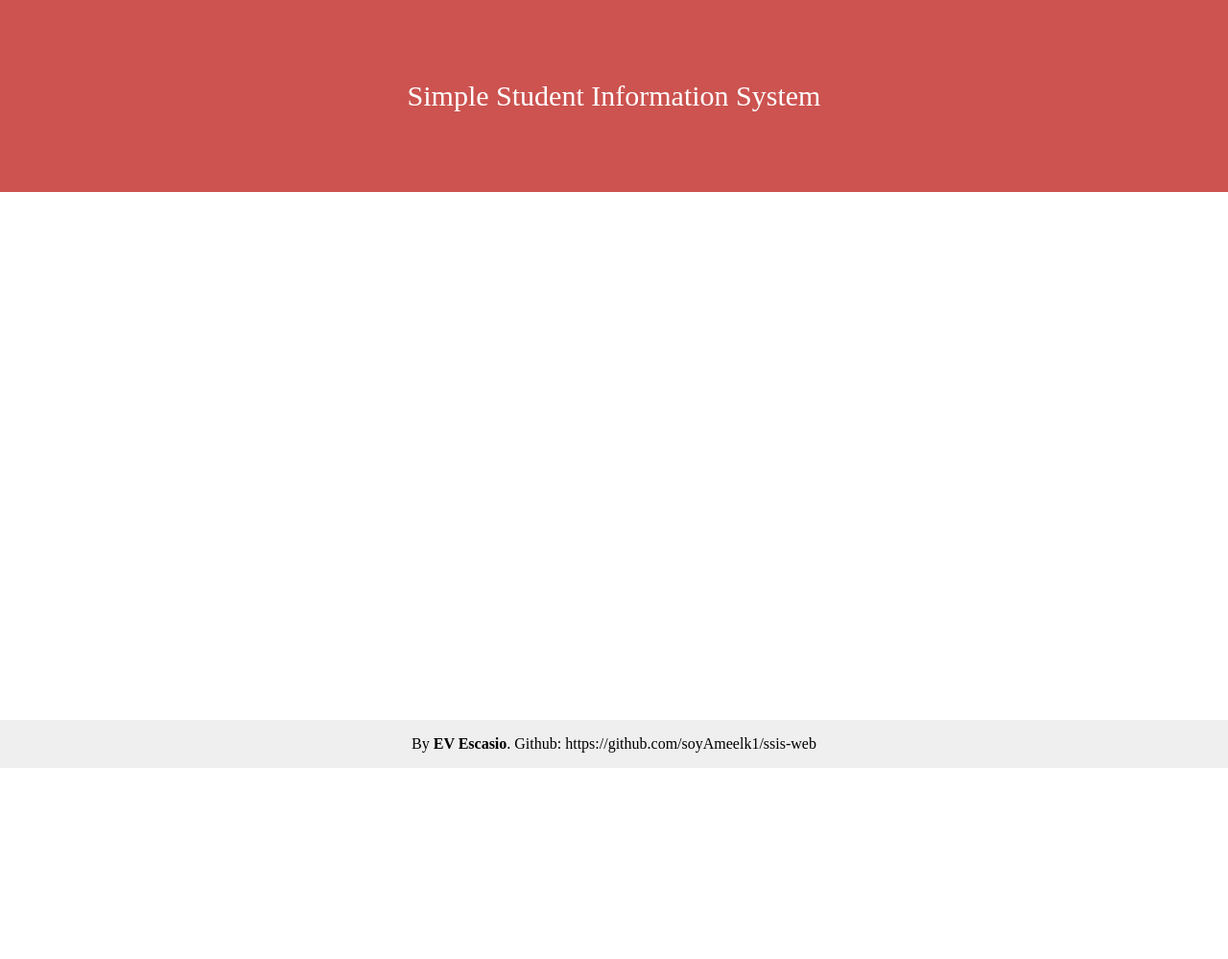
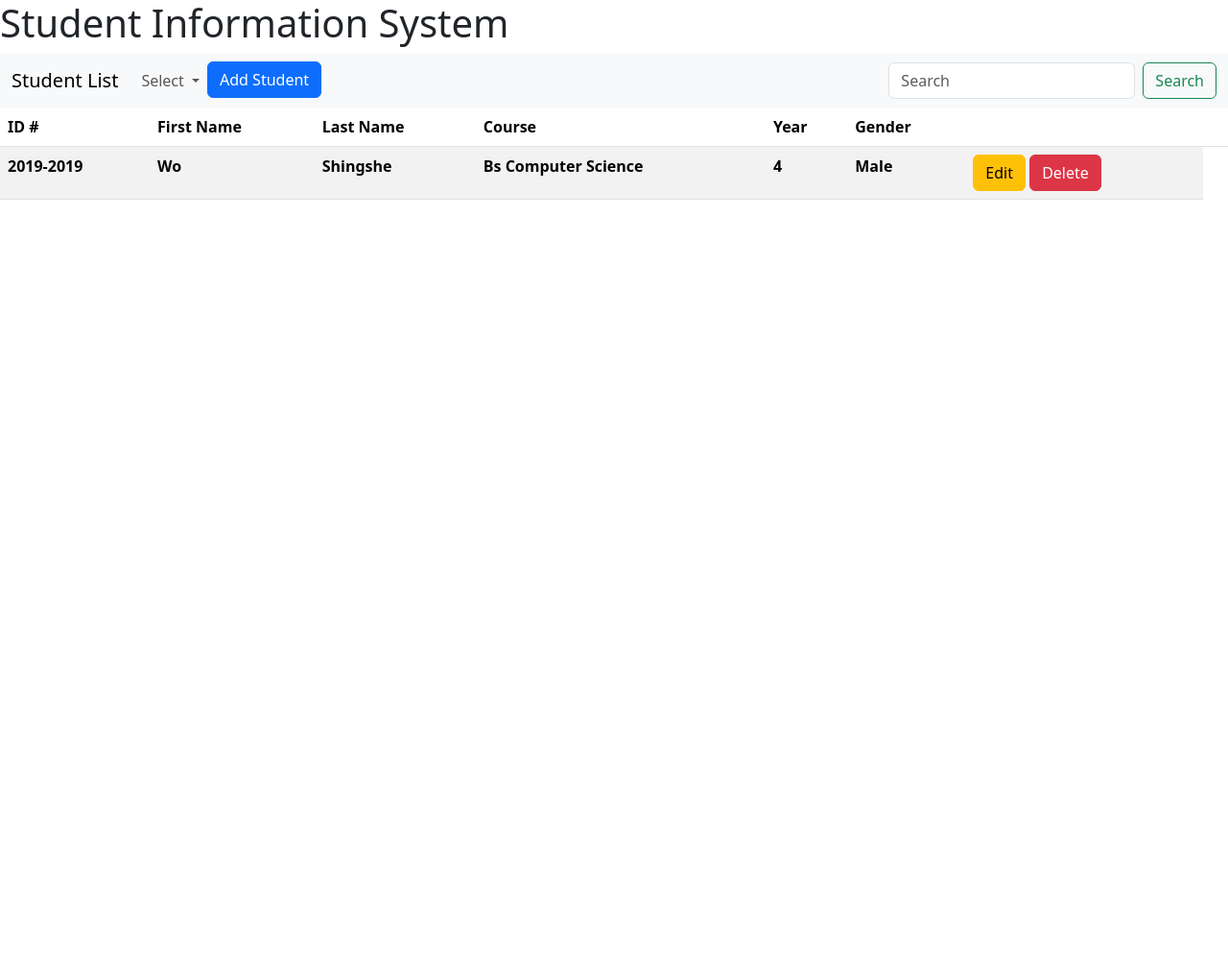
Before and after one commit to soyAmeelk1/ssis-web, a Flask app: page / in a window 1280 px wide. Shown: the top 999 px of the page at 96% size. After the commit the page ends 208 px from the top, so only its background shows below. Run offline with Flask 3, Linux system fonts and the light colour scheme; lists and menus that the app fills with data are empty; some libraries are stand-ins or nearby versions.

Commit message:
New Layout

```diff
--- a/app/__init__.py
+++ b/app/__init__.py
@@ -21,11 +21,7 @@ def create_app(test_config=None):
     mysql.init_app(app)
     CSRFProtect(app)
 
-    # from .controller.students import student
-    # app.register_blueprint(student)
-
-    @app.route("/")
-    def hello_world():
-        return render_template('master_layout.html')
+    from .controller.students import student
+    app.register_blueprint(student)
 
     return app
--- a/app/controller/students/controller.py
+++ b/app/controller/students/controller.py
@@ -9,5 +9,9 @@ import app.models as models
 @student.route("/")
 @student.route("/student")
 def index():
-    students = models.Students.all()
-    return render_template("master_layout.html", students=students)
+    # students = models.Students.all()
+    return render_template("student/index.html")
+
+@student.route("/create")
+def create():
+    return render_template("student/create.html")
--- a/app/static/css/master_layout.css
+++ /dev/null
@@ -1,52 +0,0 @@
-.header {
-    position: fixed;
-    top: 0;
-    left: 0;
-    width: 100%;
-    background: #cc5350;
-    color:#fff;
-    z-index: 1000;
-    height: 200px;
-    overflow: hidden;
-    -webkit-transition: height 0.3s;
-    -moz-transition: height 0.3s;
-    transition: height 0.3s;
-    text-align:center;
-    line-height:160px;
-
-}
-.header.shrink {
-    height: 100px;
-    line-height:80px;
-}
-.header h1
-{
-    font-size:30px;
-    font-weight:normal;
-    -webkit-transition: all 0.3s;
-    -moz-transition: all 0.3s;
-    transition: all 0.3s;
-}
-
-.header.shrink h1
-{
-    font-size:24px;
-    -webkit-transition: all 0.3s;
-    -moz-transition: all 0.3s;
-    transition: all 0.3s;
-}
-.content
-{
-height:2000px;
- /*just to get the page to scroll*/
-}
-
-.footer {
-    position: absolute;
-    right: 0;
-    bottom: 0;
-    left: 0;
-    padding: 1rem;
-    background-color: #efefef;
-    text-align: center;
-  }
--- /dev/null
+++ b/app/templates/college/index.html
@@ -0,0 +1,4 @@
+{% extends "master_layout.html" %}
+{% block title %}
+    Colleges
+{% endblock %}
--- /dev/null
+++ b/app/templates/course/index.html
@@ -0,0 +1,4 @@
+{% extends "master_layout.html" %}
+{% block title %}
+    Courses
+{% endblock %}
--- a/app/templates/master_layout.html
+++ b/app/templates/master_layout.html
@@ -2,37 +2,55 @@
 <html lang="en">
 
 <head>
-
     <meta charset="UTF-8">
     <meta name="viewport" content="width=device-width, initial-scale=1.0">
-    <title>Document</title>
+    <title>{% block title %}{% endblock %}</title>
 
     <link rel="stylesheet" href="../static/css/master_layout.css">
     <script class="cssdeck" src="//cdnjs.cloudflare.com/ajax/libs/jquery/1.8.0/jquery.min.js"></script>
+
+    <link href="https://cdn.jsdelivr.net/npm/bootstrap@5.3.2/dist/css/bootstrap.min.css" rel="stylesheet" integrity="sha384-T3c6CoIi6uLrA9TneNEoa7RxnatzjcDSCmG1MXxSR1GAsXEV/Dwwykc2MPK8M2HN" crossorigin="anonymous">
+    <script src="https://cdn.jsdelivr.net/npm/bootstrap@5.3.2/dist/js/bootstrap.bundle.min.js" integrity="sha384-C6RzsynM9kWDrMNeT87bh95OGNyZPhcTNXj1NW7RuBCsyN/o0jlpcV8Qyq46cDfL" crossorigin="anonymous"></script>
 
 </head>
 
 <body>
 
-    <!-- HEADER -->
-    <div class="header">
-        <h1>Simple Student Information System</h1>
+    <div>
+        <h1>Student Information System</h1>
     </div>
-      <div class="content"></div>
 
-    {% block content%}
-    {% endblock %}
-    <!-- ENDHEADER -->
+    <nav class="navbar navbar-expand-lg bg-body-tertiary">
+      <div class="container-fluid">
+        <a class="navbar-brand" href="#">Student List</a>
+        <button class="navbar-toggler" type="button" data-bs-toggle="collapse" data-bs-target="#navbarSupportedContent" aria-controls="navbarSupportedContent" aria-expanded="false" aria-label="Toggle navigation">
+          <span class="navbar-toggler-icon"></span>
+        </button>
+        <div class="collapse navbar-collapse" id="navbarSupportedContent">
+          <ul class="navbar-nav me-auto mb-2 mb-lg-0">
+            <li class="nav-item dropdown">
+              <a class="nav-link dropdown-toggle" href="#" role="button" data-bs-toggle="dropdown" aria-expanded="false">
+                Select
+              </a>
+              <ul class="dropdown-menu">
+                <li><a class="dropdown-item" href="#">Students</a></li>
+                <li><a class="dropdown-item" href="#">Courses</a></li>
+                <li><a class="dropdown-item" href="#">Colleges</a></li>
+              </ul>
+            </li>
+            <li class="nav-item">
+              <button type="button" class="btn btn-primary">Add Student</button>
+            </li>
+          </ul>
+          <form class="d-flex" role="search">
+            <input class="form-control me-2" type="search" placeholder="Search" aria-label="Search">
+            <button class="btn btn-outline-success" type="submit">Search</button>
+          </form>
+        </div>
+      </div>
+    </nav>
 
-
-    <!-- FOOTER -->
-    <div
-        class="footer">By <strong>EV Escasio</strong>. Github: https://github.com/soyAmeelk1/ssis-web</div>
-    </div>
-    <!-- ENDFOOTER -->
+    {% block content %}{% endblock %}
 
 </body>
-
-<footer>
-</footer>
 </html>
--- /dev/null
+++ b/app/templates/student/index.html
@@ -0,0 +1,32 @@
+{% extends "master_layout.html" %}
+{% block title %}
+    Students
+{% endblock %}
+
+{% block content %}
+    <table class="table table-striped">
+        <thead>
+            <tr>
+                <th>ID #</th>
+                <th>First Name</th>
+                <th>Last Name</th>
+                <th>Course</th>
+                <th>Year</th>
+                <th>Gender</th>
+                <th></th>
+                <th></th>
+            </tr>
+        </thead>
+        <tbody>
+            <tr>
+                <th>2019-2019</th>
+                <th>Wo</th>
+                <th>Shingshe</th>
+                <th>Bs Computer Science</th>
+                <th>4</th>
+                <th>Male</th>
+                <th><button type="button" class="btn btn-warning">Edit</button> <button type="button" class="btn btn-danger">Delete</button></th>
+            </tr>
+        </tbody>
+    </table>
+{% endblock %}
```
Also changed, not shown: app/static/js/header.js (deleted, +0 -15 lines).
